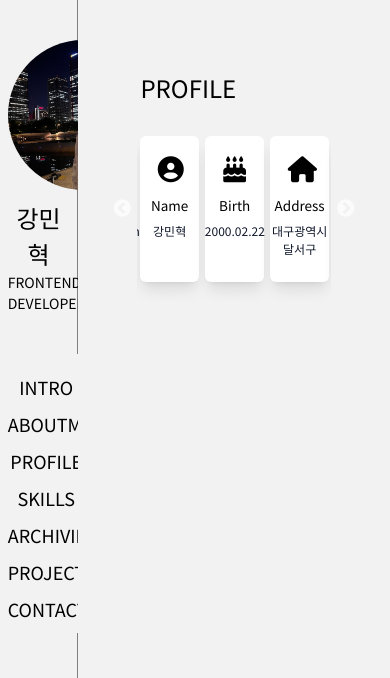
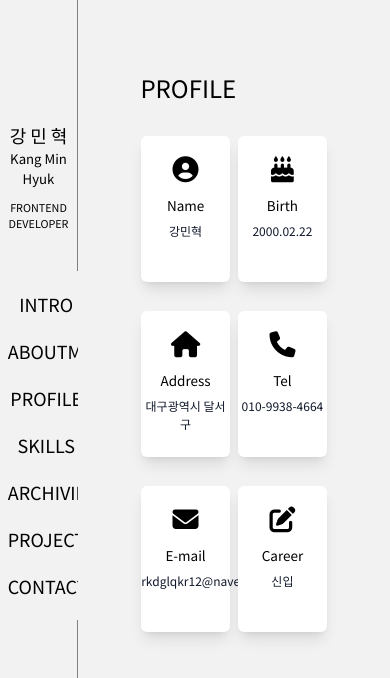
Before and after one commit to kangminhyuk1111/react_portfolio, a React (Create React App) app: page /profile in a window 390 px wide. Shown: the top 678 px of the page. Built offline with nearby package versions, Linux system fonts and the light colour scheme.

Commit message:
20220722

```diff
--- a/src/App.css
+++ b/src/App.css
@@ -43,11 +43,12 @@ html {
 }
 
 .App {
-  max-width: 1920px;
+  max-width: 5000px;
   background-color: #f2f2f2;
   margin: 0 auto;
   display: flex;
   flex-direction: row;
+  overflow-x: hidden;
 }
 
 .toggle_btn {
@@ -71,12 +72,12 @@ html {
 }
 .app_left_top_img{
   width: 150px;
-  height: 150px;
-  background-color: #f2f2f2;
+  height: 50px;
+  /* background-color: #f2f2f2; */
   margin: 0 auto;
-  margin-top: 40px;
-  border-radius: 100%;
-  overflow: hidden;
+  margin-top: 20%;
+  /* border-radius: 100%;
+  overflow: hidden; */
 }
 .app_left_top_img img{
   position: relative;
@@ -93,8 +94,15 @@ html {
   font-size: 24px;
   text-align: center;
 }
+.app_left_top_links_h2{
+  font-size: 1.5rem;
+}
+.app_left_top_links_h2_2{
+  font-size: 1.1rem;
+  padding-bottom: 10px;
+}
 .app_left_top_links h3{
-  font-size: 14px;
+  font-size: 0.9rem;
 }
 .app_left_top_links_footer{
   margin-top: 40px;
@@ -112,6 +120,9 @@ html {
 }
 
 @media all and (max-width : 768px) {
+  .app{
+    width: 768px;
+  }
   .main {
     height: 500px !important;
   }
@@ -154,6 +165,10 @@ html {
 
   .toggle_btn {
     left: 90% !important;
+  }
+  .app_left_top_img{
+    width: 100px;
+    height: 100px;
   }
 }
 @media all and (max-width : 450px){
--- a/src/App.js
+++ b/src/App.js
@@ -36,10 +36,11 @@ function App() {
       <div className={`app_left`} id={`${getParams}`}>
       <div className='app_left_top'>
         <div className='app_left_top_img'>
-          <img src={myprofile}/>
+          {/* <img src={myprofile}/> */}
         </div>
         <div className='app_left_top_links'>
-          <h2>강민혁</h2>
+          <h2 className='app_left_top_links_h2'>강 민 혁</h2>
+          <h2 className='app_left_top_links_h2_2'>Kang Min Hyuk</h2>
           <h3>FRONTEND DEVELOPER</h3>
           <div className='app_left_top_links_footer'>
             <SideLinks appSearchParams={appSearchfnc}/>
--- a/src/css/animation.css
+++ b/src/css/animation.css
@@ -3,37 +3,65 @@
         opacity: 0;
         transform: translate3d(-100%, 0, 0);
     }
+
     to {
         opacity: 1;
         transform: translateZ(0);
     }
 }
+
 @keyframes fadeInLeft {
     0% {
         opacity: 0;
         transform: translate3d(100%, 0, 0);
     }
+
     to {
         opacity: 1;
         transform: translateZ(0);
     }
 }
+
 @keyframes topMainOpa {
     from {
         opacity: 0;
     }
+
     to {
         opacity: 1;
     }
 }
+
 @keyframes typing {
     from {
-      width: 30%;
+        width: 30%;
     }
-  }
+}
 
-  @keyframes blink {
+@keyframes blink {
     50% {
-      border-color: transparent
+        border-color: transparent
     }
-  }
+}
+
+@keyframes fadeInDown {
+    0% {
+        opacity: 0;
+        transform: translate3d(0, -10%, 0);
+    }
+
+    to {
+        opacity: 1;
+        transform: translateZ(0);
+    }
+}
+
+@keyframes fadeOutUp {
+    from {
+        opacity: 1;
+    }
+
+    to {
+        opacity: 0;
+    }
+}
--- a/src/css/card.css
+++ b/src/css/card.css
@@ -1,5 +1,10 @@
+.dis{
+    display: flex;
+    flex-direction: row;
+    flex-wrap: wrap;
+}
 .card{
-    width: 100%;
+    width: 50%;
     height: 175px;
     margin: 0 auto;
 }
--- a/src/css/sideLinks.css
+++ b/src/css/sideLinks.css
@@ -25,7 +25,7 @@
 .burger_ul li{
     position: relative;
     white-space: nowrap;
-    padding-bottom: 10px;
+    padding-bottom: 20px;
 }
 .burger_ul li a{
     text-decoration: none;
@@ -37,6 +37,33 @@
 .burger_ul li a:hover{
     color: rgb(95, 95, 95);
 }
+.burger_ul_projects_li{
+    padding-bottom: 20px;
+}
+.burger_projects{
+    margin: 0 auto;
+    padding: 0 auto !important;
+    width: 100%;
+}
+.burger_projects_li{
+    padding-top: 5px !important;
+    margin: 0 auto;
+    width: 100%;
+    height: 20px;
+    font-size: 10px;
+}
+.burger_projects_li:nth-child(1){
+    padding-top: 10px !important;
+}
+.showProject{
+    display: block;
+    animation: fadeInDown 1.5s;
+}
+.hideProject{
+    display: none;
+    animation: fadeOutUp 1.5s;
+    animation-fill-mode: forwards;
+}
 #j{
     position: fixed;
 }
--- a/src/pages/Aboutme.js
+++ b/src/pages/Aboutme.js
@@ -5,12 +5,6 @@ import { useEffect, useRef } from 'react';
 
 export default function Aboutme(props) {
   const [classNames,setClassNames] = useState('right_good');
-  window.addEventListener('scroll',()=>{
-    if(window.scrollY > 700){
-      setClassNames('right_good');
-    }else{
-    }
-  });
   return (
     <div className={`aboutme ${props.mode}linear`}>
       <h1 className={`aboutme_h1 ${classNames}`}>PROFILE</h1>
--- a/src/pages/Carousel.js
+++ b/src/pages/Carousel.js
@@ -15,7 +15,6 @@ export default function Carousel(props) {
 
     return (
         <div className='dis'>
-            <Slider {...settings} dotsClass='test-css'>
                 <Card title='Name'
                 second='강민혁'
                 third={<i class="fa-solid fa-circle-user"></i>}
@@ -40,7 +39,6 @@ export default function Carousel(props) {
                 second='신입'
                 third={<i class="fa-solid fa-pen-to-square"></i>}
                 mode={props.mode}/>
-            </Slider>
         </div>
     );
 }
--- a/src/pages/Projects.js
+++ b/src/pages/Projects.js
@@ -7,6 +7,7 @@ import bookapi from '../images/bookapi.png';
 import htmlport from '../images/htmlport.png';
 import reactport from '../images/reactport.png';
 import movielist from '../images/movielist.png';
+import newppo from '../images/newppo.png';
 
 export default function Projects(props) {
   const [classNames, setClassNames] = useState('good');
@@ -74,7 +75,7 @@ export default function Projects(props) {
           많은 도움을 주었습니다. 기존에 class형 컴포넌트를 사용했지만 함수형 컴포넌트로 바꾸었고,
            state와 props의 개념을 확실하게 이해 할 수 있었습니다. 어떻게하면 더 심플하고 깔끔하게 보일 수 있을지 UI적인
            부분도 많이 공부 할 수 있었습니다.'
-          projectImg={reactport}
+          projectImg={newppo}
           mode={props.mode}/>
           <MyProject title='API 통신을 이용한 인기영화 조회 웹사이트'
           lesstime='1주'
--- a/src/pages/SideLinks.js
+++ b/src/pages/SideLinks.js
@@ -5,11 +5,19 @@ import { Link } from 'react-router-dom';
 export default function SideLinks(props) {
   const [searchParams , setSearchParams] = useState(window.location.pathname[4]);
   const [burgerMenu, setburgerMenu] = useState(() => false);
+  const [projectDisplay , setProjectDisplay] = useState('hideProject');
   const burgerState = () => {
     if (burgerMenu == false) {
       setburgerMenu(true)
     } else {
       setburgerMenu(false)
+    }
+  }
+  const burgerHandler = () =>{
+    if(projectDisplay === 'showProject'){
+      setProjectDisplay('hideProject')
+    }else{
+      setProjectDisplay('showProject')
     }
   }
   const renderParams = async() =>{
@@ -18,11 +26,6 @@ export default function SideLinks(props) {
   }
   return (
     <div className={`sideLinks`}>
-      {/* <div
-        onClick={burgerState}
-        className='burger_menu'>
-        {burgerMenu ? <i className="fa-solid fa-x"></i> : <i className="fa-solid fa-bars"></i>}
-      </div> */}
       <div className='a_setting_div'>
         <ul className='burger_ul' onClick={()=>renderParams()}>
           <li><Link to='/intro'>INTRO</Link></li>
@@ -30,7 +33,16 @@ export default function SideLinks(props) {
           <li><Link to='/profile'>PROFILE</Link></li>
           <li><Link to='/skills'>SKILLS</Link></li>
           <li><Link to='/archiving'>ARCHIVING</Link></li>
-          <li><Link to='/projects'>PROJECTS</Link></li>
+          <li className={`burger_ul_projects_li`} onClick={()=>{burgerHandler()}}><Link to='/projects'>PROJECTS</Link>
+            <ul className={`burger_projects ${projectDisplay}`}>
+              <li className='burger_projects_li'>TO DO LIST</li>
+              <li className='burger_projects_li'>현대모비스 오토벨</li>
+              <li className='burger_projects_li'>책 검색 API</li>
+              <li className='burger_projects_li'>포트폴리오(REACT)</li>
+              <li className='burger_projects_li'>영화 API</li>
+              <li className='burger_projects_li'>포트폴리오(NONE-REACT)</li>
+            </ul>
+          </li>
           <li><Link to='/contactme'>CONTACT</Link></li>
         </ul>
       </div>
```
Also changed, not shown: src/images/newppo.png (added).
